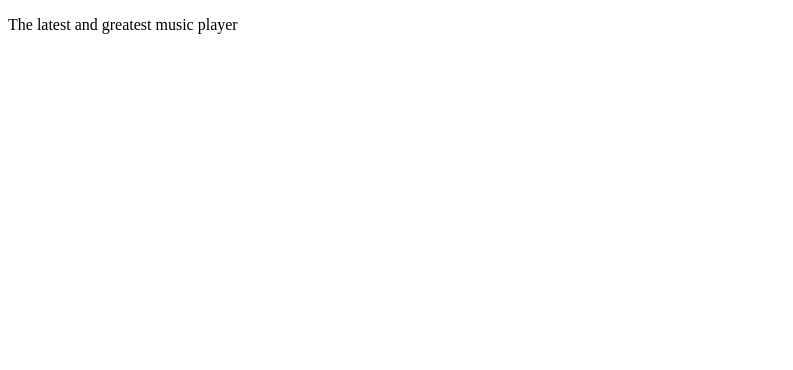
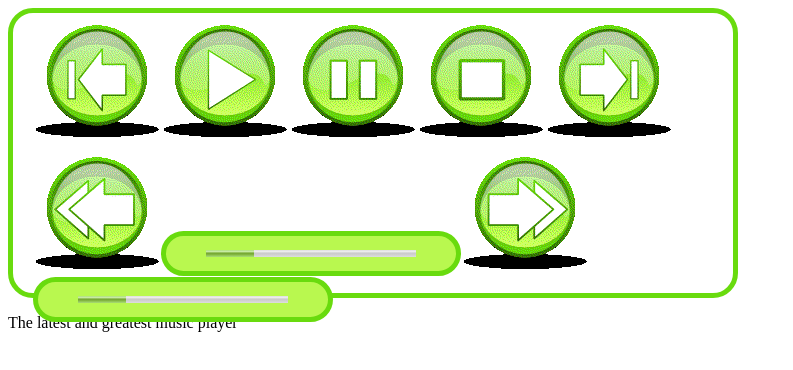
Before and after one commit to WepoRama/uPlay, a plain HTML site: page index.html in a window 1280 px wide. Shown: the whole page, without its empty margins (0-793 px from the left). Drawn offline with nearby package versions, Linux system fonts and the light colour scheme.

Commit message:
HTML komið inn í .js file-inn
yeeeeeeeeeeeeeeeeeeeha

```diff
--- a/uPlayer.js
+++ b/uPlayer.js
@@ -32,75 +32,37 @@
 			$('player').appendTo(this);
 			$('player').addClass('uPlayerAudio');
 
-			$(this).append(
+			$(this).append( "<div id='uPlayFrame'>" +
+				"<div id='playFunction'>" +
+				"<img id='player_start' src='player_start.gif'>" +
+				"<img id='player_play' src='player_play.gif'>" +
+				"<img id='player_pause' src='player_pause.gif'>" +
+				"<img id='player_stop' src='player_stop.gif'>" +
+				"<img id='player_end' src='player_end.gif'>" +
+				"</div>" +
+				"<div>" +
+				"<img id='player_rew' src='player_rew.gif'>" +
+				"<span>" +
+				"<meter class='progress' id='player_progress' value='23' min='0' max='100'></meter>" +
+				"</span>" +
+				"<img id='player_fwd' src='player_fwd.gif'>" +
+				"</div>" +
+				"<div>" +
+				"<meter class='progress' id='player_volume' value='23' min='0' max='100'></meter>" +
+				"</div>" +
+				"</div>"
+				);
 
-				// Hér set ég inn html eins og muckUp er. strengur + strengur.
-
-				);
-/*
-			var uPlayerFrame = document.createElement('div');
-			uPlayerFrame.setAttribute('id', 'uPlayerFrame');
-			document.getElementById('uPlayerFrame').appendChild('audio');
-
-			var playFunction = document.createElement('div');
-			playFunction.setAttribute('id', 'playFunction');
-			document.getElementById('playFunction').appendChild('uPlayerFrame');
-
-			var player_start = document.createElement('span');
-			player_start.setAttribute('id', 'player_start');
-			document.getElementById('player_start').appendChild('playFunction');
-
-			var player_play = document.createElement('span');
-			player_play.setAttribute('id', 'player_play');
-			document.getElementById('player_play').appendChild('playFunction');
-
-			var player_pause = document.createElement('span');
-			player_pause.setAttribute('id', 'player_pause');
-			document.getElementById('player_pause').appendChild('playFunction');
-
-			var player_stop = document.createElement('span');
-			player_stop.setAttribute('id', 'player_stop');
-			document.getElementById('player_stop').appendChild('playFunction');
-
-			var player_end = document.createElement('span');
-			player_end.setAttribute('id', 'player_end');
-			document.getElementById('player_end').appendChild('playFunction');
-
-			var playProgressFunction = document.createElement('div');
-			playFunction.setAttribute('id', 'playProgressFunction');
-			document.getElementById('playProgressFunction').appendChild('uPlayerFrame');
-
-			var player_rew = document.createElement('span');
-			player_rew.setAttribute('id', 'player_rew');
-			document.getElementById('player_rew').appendChild('playProgressFunction');
-
-			var player_progress = document.createElement('meter');
-			player_progress.setAttribute('id', 'player_progress');
-			document.getElementById('player_progress').appendChild('playProgressFunction');
-
-			var player_fwd = document.createElement('span');
-			player_fwd.setAttribute('id', 'player_fwd');
-			document.getElementById('player_fwd').appendChild('playProgressFunction');
-
-			var player_volume = document.createElement('meter');
-			player_volume.setAttribute('id', 'player_volume');
-			document.getElementById('player_volume').appendChild('playProgressFunction');
-*/
 			// 2. hengja þetta HTML á elementið sem við erum að vinna á
 
 
-			var playButton = $("<button value='play'>");
-			playButton.click(function(){
-				consol.log("inn í play function")
-				player.play();
-			});
 
 			$('id á takkanumn').click(function(){
 				uPlaySong();
 			});
 
 			// Síðan þarf að útfæra fallið fyrir uPlaySong(); athuga með að skipta um mynd ef fyrir play og pause.
-
+			// og gera þetta fyrir hverja virkni.
 		});
 	};
 
```
Also changed, not shown: mockUpPlayer.html (+3 -3 lines).
